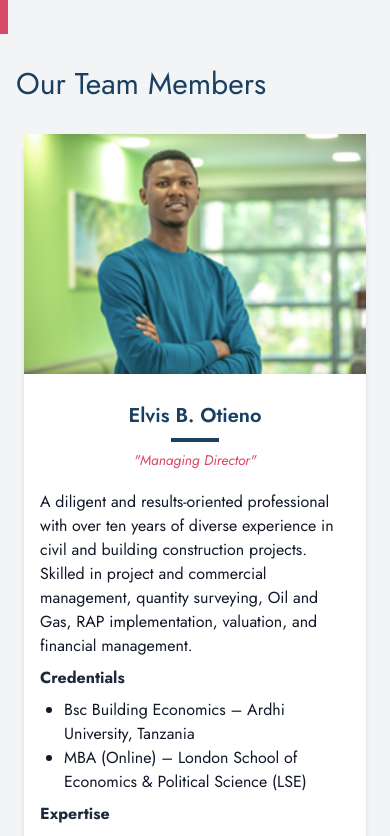
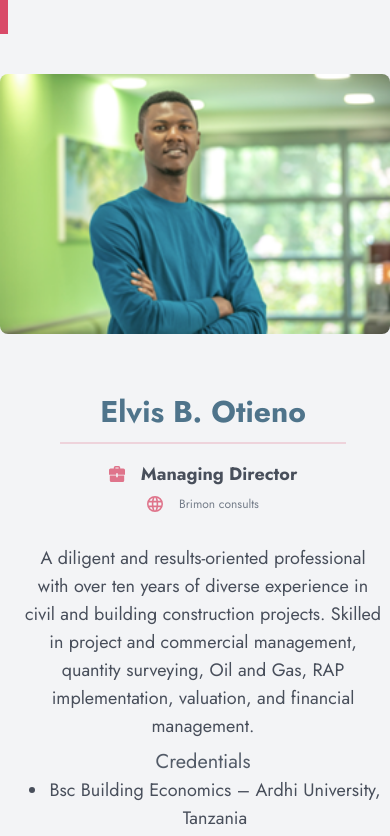
Before and after one commit to Joachriss/BrimonConsults, a React (Vite) app: page /team in a window 390 px wide. Shown: the part 920-1756 px from the top of the page. Built offline with nearby package versions, Linux system fonts and the light colour scheme; no server answers.

Commit message:
Second draft changes

```diff
--- a/src/components/Footer.tsx
+++ b/src/components/Footer.tsx
@@ -27,7 +27,7 @@ export const Footer = () => {
 						</ul>
 					</div>
 					<div>
-						<h3 className="mb-6 text-sm font-semibold uppercase text-white">Help center</h3>
+						<h3 className="mb-6 text-sm font-semibold uppercase text-white">Social Media</h3>
 						<ul className="text-gray-100">
 							<li className="mb-4">
 								<a href="#" className="hover:underline">Twitter</a>
--- a/src/components/TeamSection.tsx
+++ b/src/components/TeamSection.tsx
@@ -129,7 +129,7 @@ export const TeamSection = () => {
                         ))
                     }
 
-                    <div className="text-4xl text-[#194a68] font-bold col-span-full">The collegues</div>
+                    <div className="text-4xl text-[#194a68] font-bold col-span-full">The Team</div>
 
                     {
                         team.slice(1).map((member, index) => (
--- a/src/components/cards/TeamCard.tsx
+++ b/src/components/cards/TeamCard.tsx
@@ -1,6 +1,9 @@
 import { motion } from 'motion/react';
 import user from '/user.png';
+import { useState } from 'react';
+import TeamDialog from '../dialogs/TeamDialog';
 export const TeamCard = ({ member, show }: { member: any, show: boolean }) => {
+    const [isOpen, setIsOpen] = useState(false);
     return (
         <motion.div
             initial={{ opacity: 0, rotateY: 90 }}
@@ -10,7 +13,7 @@ export const TeamCard = ({ member, show }: { member: any, show: boolean }) => {
         >
             <div className="bg-white dark:bg-gray-900 rounded-2xl shadow-md text-center flex h-full flex-col items-center gap-3">
                 <div className="overflow-hidden w-full h-60 ">
-                    <img src={member.image === '' ? user : `/our_team/${member.image}`} className="object-cover w-full h-full" alt="Team Member" />
+                    <img onClick={() => setIsOpen(true)} src={member.image === '' ? user : `/our_team/${member.image}`} className="object-cover w-full h-full" alt="Team Member" />
                 </div>
                 <div className='space-y-2 p-4'>
                     <h3 className="text-xl font-semibold text-[#194062] dark:text-purple-400">{member.name}</h3>
@@ -42,6 +45,7 @@ export const TeamCard = ({ member, show }: { member: any, show: boolean }) => {
                     }
                 </div>
             </div>
+            <TeamDialog setIsServiceOpen={setIsOpen} isServiceOpen={isOpen} member={member}/>
         </motion.div>
     )
 }
--- /dev/null
+++ b/src/components/dialogs/TeamDialog.tsx
@@ -0,0 +1,52 @@
+import { Dialog, DialogBackdrop, DialogPanel } from '@headlessui/react'
+
+const TeamDialog = (props: any) => {
+    const { member, isServiceOpen, setIsServiceOpen } = props
+
+    return (
+        <Dialog open={isServiceOpen} as="div" className="relative z-70 focus:outline-none" onClose={() => setIsServiceOpen(false)}>
+            <DialogBackdrop className="fixed inset-0 bg-black/50 backdrop-blur-sm" />
+            <div className="fixed inset-0 z-10 w-screen overflow-y-auto">
+                <div className="flex min-h-full items-center justify-center p-4">
+                    <DialogPanel
+                        transition
+                        className="min-w-[80%] h-[85vh] overflow-y-auto max-w-md rounded-xl bg-white p-2 backdrop-blur-2xl duration-300 ease-out data-closed:transform-[scale(95%)] data-closed:opacity-0"
+                    >
+                        {/* <DialogTitle className="font-bold text-2xl text-[#d94766]">{member.title}</DialogTitle><hr className='border-gray-400' /> */}
+                        <div className="grid grid-cols-1 h-[50%] items-start md:grid-cols-2 gap-4">
+                            <div className="h-[550px] overflow-hidden w-full">
+                                <img src={`/our_team/${member.image}`} alt="team member" className="w-full h-full object-cover rounded-lg" />
+                            </div>
+                            <div className="flex flex-col justify-center p-6">
+                                <h1 className="text-2xl font-bold text-[#194062]">{member.name}</h1>
+                                <div className="mt-2 text-lg text-[#194062] dark:text-gray-400">{member.description}</div>
+                                <p className="text-lg text-[#194062]">{member.title}</p>
+                                <div className="text-start font-bold mt-2 text-gray-800">Credentials</div>
+                                <ul className="text-start disk list-disc ms-6">
+                                    {
+                                        member.credentials.map((credential: any, index: number) => (
+                                            <li key={index}>{credential}</li>
+                                        ))
+                                    }
+                                </ul>
+                                <div className="text-start font-bold mt-2 text-gray-800">Expertise</div>
+                                <ul className="text-start disk list-disc ms-6">
+                                    {
+                                        member.expertise.map((credential: any, index: number) => (
+                                            <li key={index}>{credential}</li>
+                                        ))
+                                    }
+                                </ul>
+                                <div className="flex gap-4 w-full justify-end mt-5">
+                                    <button className='p-2 rounded-xl cursor-pointer bg-[#d94766] text-white' onClick={() => setIsServiceOpen(false)}>close</button>
+                                </div>
+                            </div>
+                        </div>
+                    </DialogPanel>
+                </div>
+            </div>
+        </Dialog>
+    )
+}
+
+export default TeamDialog
--- a/src/data/team.json
+++ b/src/data/team.json
@@ -41,7 +41,7 @@
     ]
   },
   {
-    "image": "",
+    "image": "bennet.jpg",
     "name": "Bennet Katabarwa",
     "title": "Technical Director",
     "description": "Over 30 years' experience in architectural and design services across Africa and the Middle East. Specialized in concept development, project management, and design of complex structures.",
@@ -81,7 +81,7 @@
     "association": ""
   },
   {
-    "image": "",
+    "image": "peter.jpg",
     "name": "Peter Mkai",
     "title": "Head - Land Management and Valuation",
     "description": "Real estate consultant with 8 years of experience in valuation, land administration, and investment analytics. Strong background in project management and land economics.",
@@ -101,7 +101,7 @@
     "association": ""
   },
   {
-    "image": "",
+    "image": "Ireneus.png",
     "name": "Ireneus Byarugaba",
     "title": "Architectural Operations Manager",
     "description": "Proficient in architectural design, urban development, landscape architecture, building information modeling, and construction. Experienced in creating innovative architectural solutions for diverse projects in urban environments.",
@@ -136,5 +136,22 @@
       "Software Engineering"
     ],
     "association": ""
+  },
+  {
+    "image": "rashid.jpg",
+    "name": "Rashid Nyagabona",
+    "title": "Building & Civil Works Manager ",
+    "description": "Innovative civil engineer with over 12 years of experience in construction works, from the initial conceptual stage to execution. A Civil Engineer who enjoys problem solving using established analytical methods and engineering principles with vast experience in Resettlement Programs and highly exposed to the Oil and Gas Industry.",
+    "credentials": [
+      "Bsc Civil Engineering – Nottingham University, United Kingdom (UK)",
+      "Master’s Sc in Civil Engineering – Nottingham University, United Kingdom"
+    ],
+    "expertise": [
+      "Construction Management",
+      "Construction Supervision",
+      "Planning and Organizing",
+      "Resettlement Programs"
+    ],
+    "association": ""
   }
 ]
--- a/src/pages/Layout.tsx
+++ b/src/pages/Layout.tsx
@@ -2,6 +2,7 @@ import { Outlet } from "react-router"
 import { Footer } from "../components/Footer"
 import { Navbar } from "../components/Navbar"
 import { ToTop } from "../components/buttons/ToTop"
+import { ContactUs } from "../components/buttons/ContactUs"
 
 export const Layout = () => {
   return (
@@ -10,6 +11,7 @@ export const Layout = () => {
       <div className="pt-10"></div>
       <Outlet />
       <ToTop />
+      <ContactUs />
       <Footer />
     </>
   )
--- a/src/pages/TeamPage.tsx
+++ b/src/pages/TeamPage.tsx
@@ -30,11 +30,56 @@ export const TeamPage = () => {
 
             </div>
 
+            {
+                team.slice(0, 1).map((member, index) => (
+                    <div key={index} className="max-w-screen-xl my-10 grid grid-cols-1 md:grid-cols-2 gap-3 items-center min-h-[50vh] mx-auto">
+                        <div id="profile" className="w-full rounded-lg order-2 lg:rounded-l-lg h-full lg:rounded-r-none bg- opacity-75 mx-2 lg:mx-0">
+                            <div className="p-4 md:p-12 text-center lg:text-left">
+
+                                <h1 className="text-3xl text-[#194a68] font-bold pt-8 lg:pt-0">{member.name}</h1>
+                                <div className="mx-auto lg:mx-0 w-4/5 pt-3 border-b-2 border-[#d94a68] opacity-25"></div>
+                                <p className="pt-4 text-lg font-bold flex items-center justify-center lg:justify-start">
+                                    <svg className="h-4 fill-current text-[#d94a68] pr-4" xmlns="http://www.w3.org/2000/svg"
+                                        viewBox="0 0 20 20">
+                                        <path
+                                            d="M9 12H1v6a2 2 0 0 0 2 2h14a2 2 0 0 0 2-2v-6h-8v2H9v-2zm0-1H0V5c0-1.1.9-2 2-2h4V2a2 2 0 0 1 2-2h4a2 2 0 0 1 2 2v1h4a2 2 0 0 1 2 2v6h-9V9H9v2zm3-8V2H8v1h4z" />
+                                    </svg> {member.title}
+                                </p>
+                                <p className="pt-2 text-gray-600 text-xs lg:text-sm flex items-center justify-center lg:justify-start">
+                                    <svg className="h-4 fill-current text-[#d94a68] pr-4" xmlns="http://www.w3.org/2000/svg"
+                                        viewBox="0 0 20 20">
+                                        <path
+                                            d="M10 20a10 10 0 1 1 0-20 10 10 0 0 1 0 20zm7.75-8a8.01 8.01 0 0 0 0-4h-3.82a28.81 28.81 0 0 1 0 4h3.82zm-.82 2h-3.22a14.44 14.44 0 0 1-.95 3.51A8.03 8.03 0 0 0 16.93 14zm-8.85-2h3.84a24.61 24.61 0 0 0 0-4H8.08a24.61 24.61 0 0 0 0 4zm.25 2c.41 2.4 1.13 4 1.67 4s1.26-1.6 1.67-4H8.33zm-6.08-2h3.82a28.81 28.81 0 0 1 0-4H2.25a8.01 8.01 0 0 0 0 4zm.82 2a8.03 8.03 0 0 0 4.17 3.51c-.42-.96-.74-2.16-.95-3.51H3.07zm13.86-8a8.03 8.03 0 0 0-4.17-3.51c.42.96.74 2.16.95 3.51h3.22zm-8.6 0h3.34c-.41-2.4-1.13-4-1.67-4S8.74 3.6 8.33 6zM3.07 6h3.22c.2-1.35.53-2.55.95-3.51A8.03 8.03 0 0 0 3.07 6z" />
+                                    </svg> Brimon consults
+                                </p>
+                                <p className="pt-8 text-lg">{member.description}</p>
+                                <div className="text-xl mt-2 text-gray-800">Credentials</div>
+                                <ul className="disk list-disc ms-6">
+                                    {
+                                        member.credentials.map((credential: any, index: number) => (
+                                            <li key={index} className="text-lg">{credential}</li>
+                                        ))
+                                    }
+                                </ul>
+                            </div>
+                        </div>
+
+
+                        <div className="w-full h-full order-1 ">
+                            <img src={`/our_team/${member.image}`} className="rounded-lg  object-cover w-full h-full" />
+
+                        </div>
+
+
+                    </div>
+                ))
+            }
+
             <div className="max-w-screen-xl overflow-hidden mx-auto px-4 py-8">
-                <h1 className="md:text-4xl text-3xl text-[#194062] dark:text-white mb-8">Our Team Members</h1>
+                <h1 className="md:text-4xl text-3xl text-[#194062] dark:text-white mb-8">Our Members</h1>
                 <div className="px-2 mx-auto grid grid-cols-1 md:grid-cols-2 lg:grid-cols-3 gap-4">
                     {
-                        team.map((member, index) => (
+                        team.slice(1, team.length).map((member, index) => (
                             <TeamCard key={index} member={member} show={true} />
                         ))
                     }
```
Also changed, not shown: src/components/buttons/ContactUs.tsx (added, +36 -0 lines), public/our_team/Ireneus.png (added), public/our_team/peter.jpg (added).
